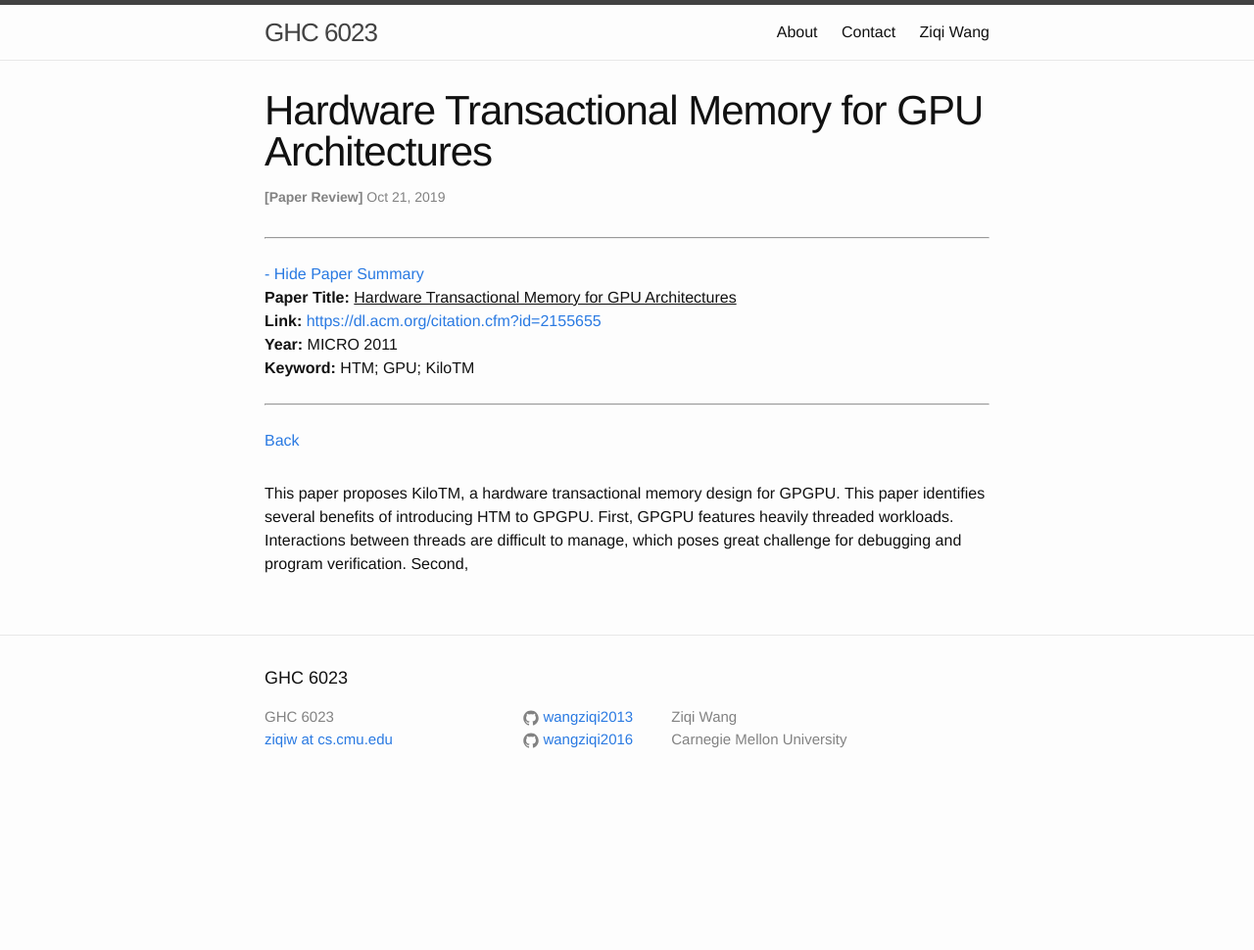
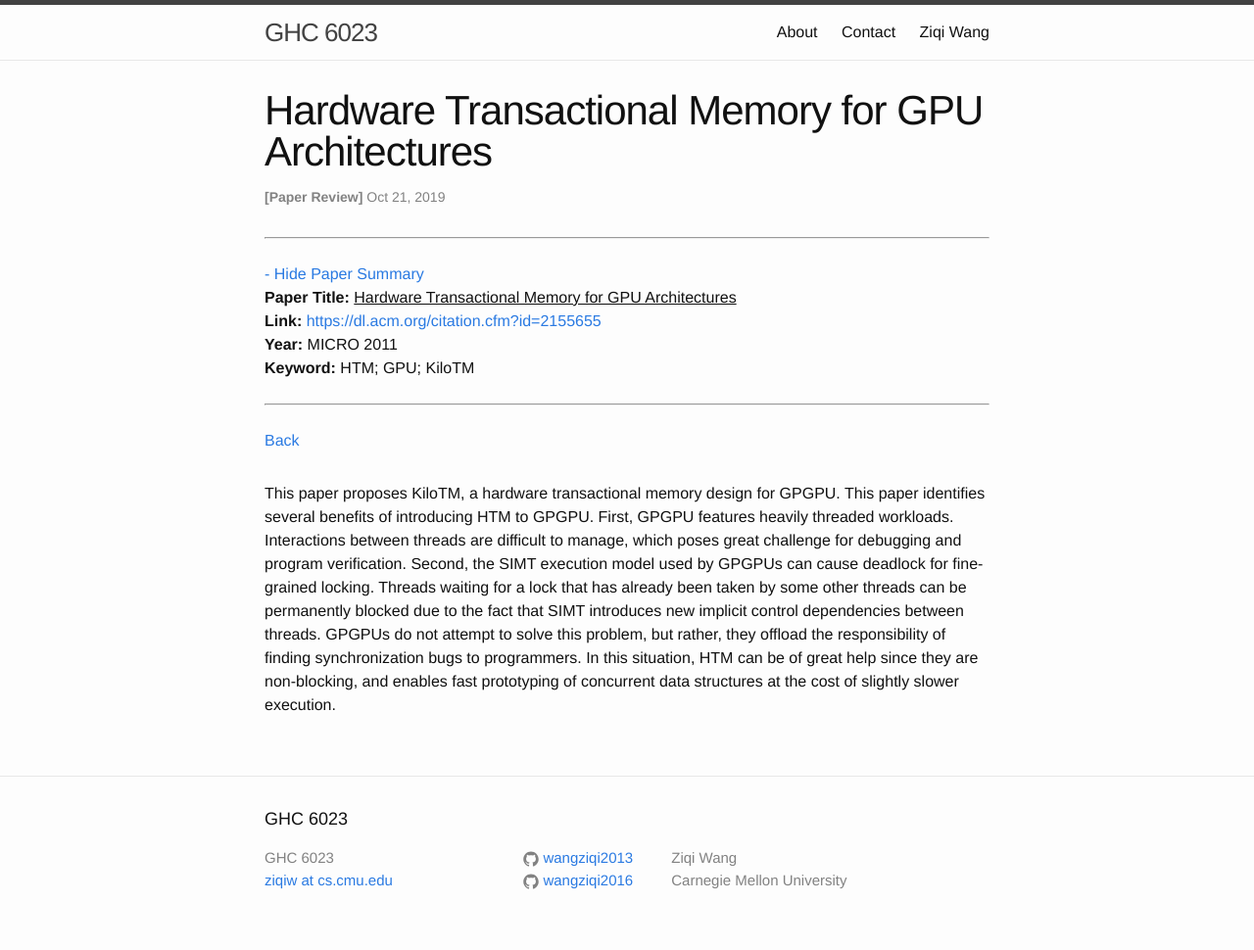
Before and after one commit to wangziqi2013/wangziqi2013.github.io, a Jekyll site: the page built from _posts/2019-10-21-kilotm.markdown, in a window 1280 px wide. Shown: the whole page at 98% size. Built offline with Jekyll 4.4.1, drawn with Linux system fonts in a browser that asks for light colours; before the commit the page ends 900 px from its top, so only the background shows below that.

Commit message:
Finish motivation

```diff
--- a/_posts/2019-10-21-kilotm.markdown
+++ b/_posts/2019-10-21-kilotm.markdown
@@ -15,4 +15,9 @@ version_mgmt:
 
 This paper proposes KiloTM, a hardware transactional memory design for GPGPU. This paper identifies several benefits
 of introducing HTM to GPGPU. First, GPGPU features heavily threaded workloads. Interactions between threads are difficult
-to manage, which poses great challenge for debugging and program verification. Second,
+to manage, which poses great challenge for debugging and program verification. Second, the SIMT execution model used by
+GPGPUs can cause deadlock for fine-grained locking. Threads waiting for a lock that has already been taken by some other
+threads can be permanently blocked due to the fact that SIMT introduces new implicit control dependencies between threads.
+GPGPUs do not attempt to solve this problem, but rather, they offload the responsibility of finding synchronization bugs
+to programmers. In this situation, HTM can be of great help since they are non-blocking, and enables fast prototyping
+of concurrent data structures at the cost of slightly slower execution.
```
